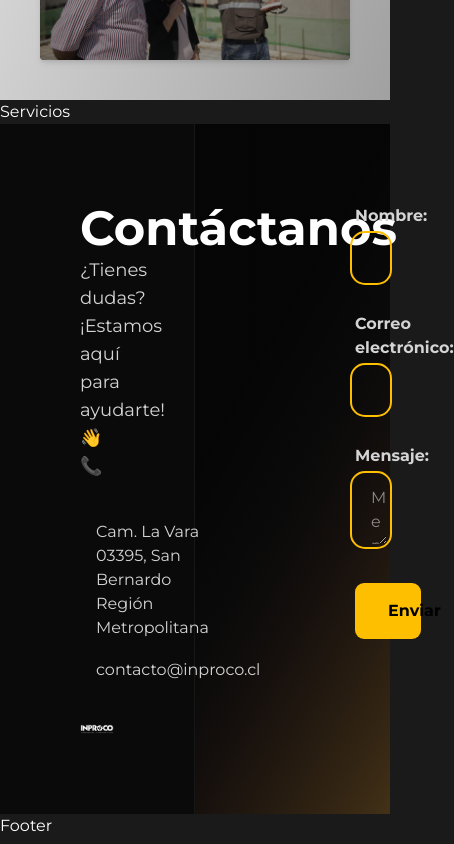
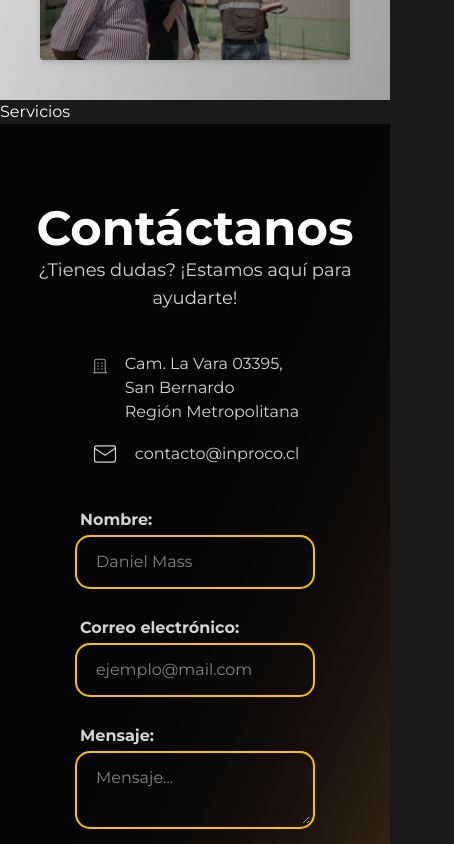
Before and after one commit to invvd/inproco.cl, a Next.js app: page / in a window 390 px wide. Shown: the part 2740-3584 px from the top of the page, 454 px wide, since content can reach past the window. Built offline with nearby package versions, Linux system fonts and the light colour scheme.

Commit message:
added responsiveness

```diff
--- a/src/app/sections/Contacto.tsx
+++ b/src/app/sections/Contacto.tsx
@@ -13,14 +13,12 @@ function Contacto() {
   return (
     <section
       id="contacto"
-      className="justify-center w-full flex bg-gradient-to-br from-black/80 via-black/80 to-secondary/20"
+      className="justify-center w-full flex py-20 lg:p-0 lg:flex-row flex-col bg-gradient-to-br from-black/80 via-black/80 to-secondary/20"
     >
-      <div className="text-neutral-300 p-20 border-r-[1px] border-neutral-900 bg-neutral-950 w-1/2 flex flex-col gap-10">
-        <div>
+      <div className="text-neutral-300 w-full lg:w-1/2 items-center lg:items-start px-40 lg:py-20 lg:border-r-[1px] border-neutral-900 lg:bg-neutral-950 flex flex-col gap-10">
+        <div className="text-center lg:text-left">
           <h2 className="font-bold text-5xl mb-1 text-white">Contáctanos</h2>
-          <p className="text-lg">
-            ¿Tienes dudas? ¡Estamos aquí para ayudarte! 👋📞
-          </p>
+          <p className="text-lg">¿Tienes dudas? ¡Estamos aquí para ayudarte!</p>
         </div>
         <div className="gap-4 flex flex-col">
           <Link
@@ -30,7 +28,7 @@ function Contacto() {
           >
             <IconBuilding
               stroke={1}
-              className="size-7 object-cover group-hover:text-white transition"
+              className="size-7 object-fill group-hover:text-white transition"
             />
             <div className="flex flex-col group-hover:text-white transition">
               <span>Cam. La Vara 03395, San Bernardo</span>
@@ -45,7 +43,7 @@ function Contacto() {
           >
             <IconMail
               stroke={1}
-              className="size-7 object-cover group-hover:text-white transition"
+              className="size-7 object-fill group-hover:text-white transition"
             />
             <div className="flex flex-col group-hover:text-white transition">
               <span>{correo}</span>
@@ -59,12 +57,12 @@ function Contacto() {
             src={"/logos/logo-full-white.webp"}
             width={500}
             height={100}
-            className="object-cover"
+            className="object-cover hidden"
           />
         </div>
       </div>
-      <div className="flex flex-col gap-4 p-20 w-1/2">
-        <form className="flex flex-col gap-8 px-20">
+      <div className="flex lg:py-20 flex-col gap-4 px-20 w-full lg:w-1/2 justify-center items-center ">
+        <form className="flex flex-col gap-8 max-w-xl">
           <FormInput label="Nombre" placeholder="Daniel Mass" />
           <FormInput
             label="Correo electrónico"
```
